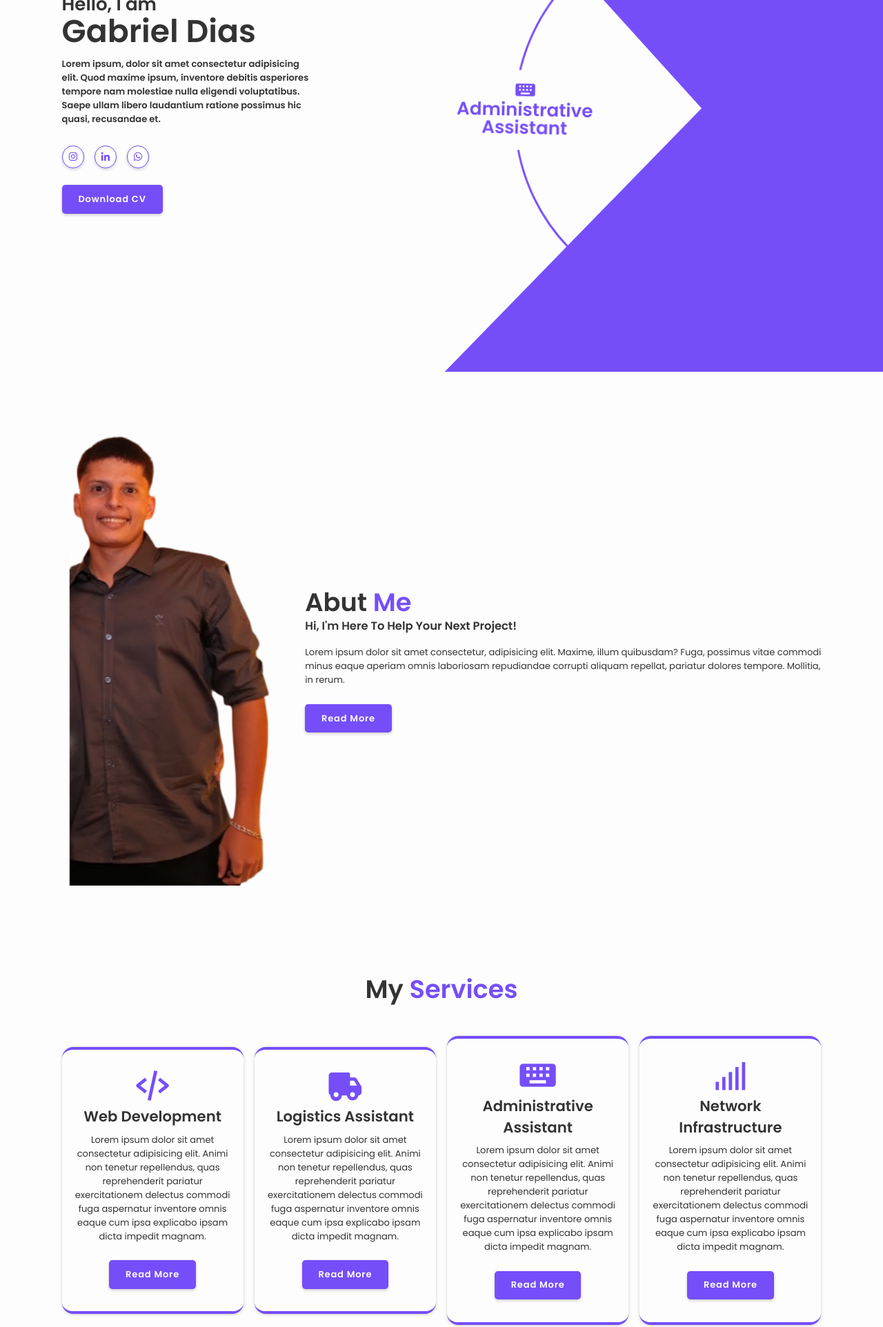
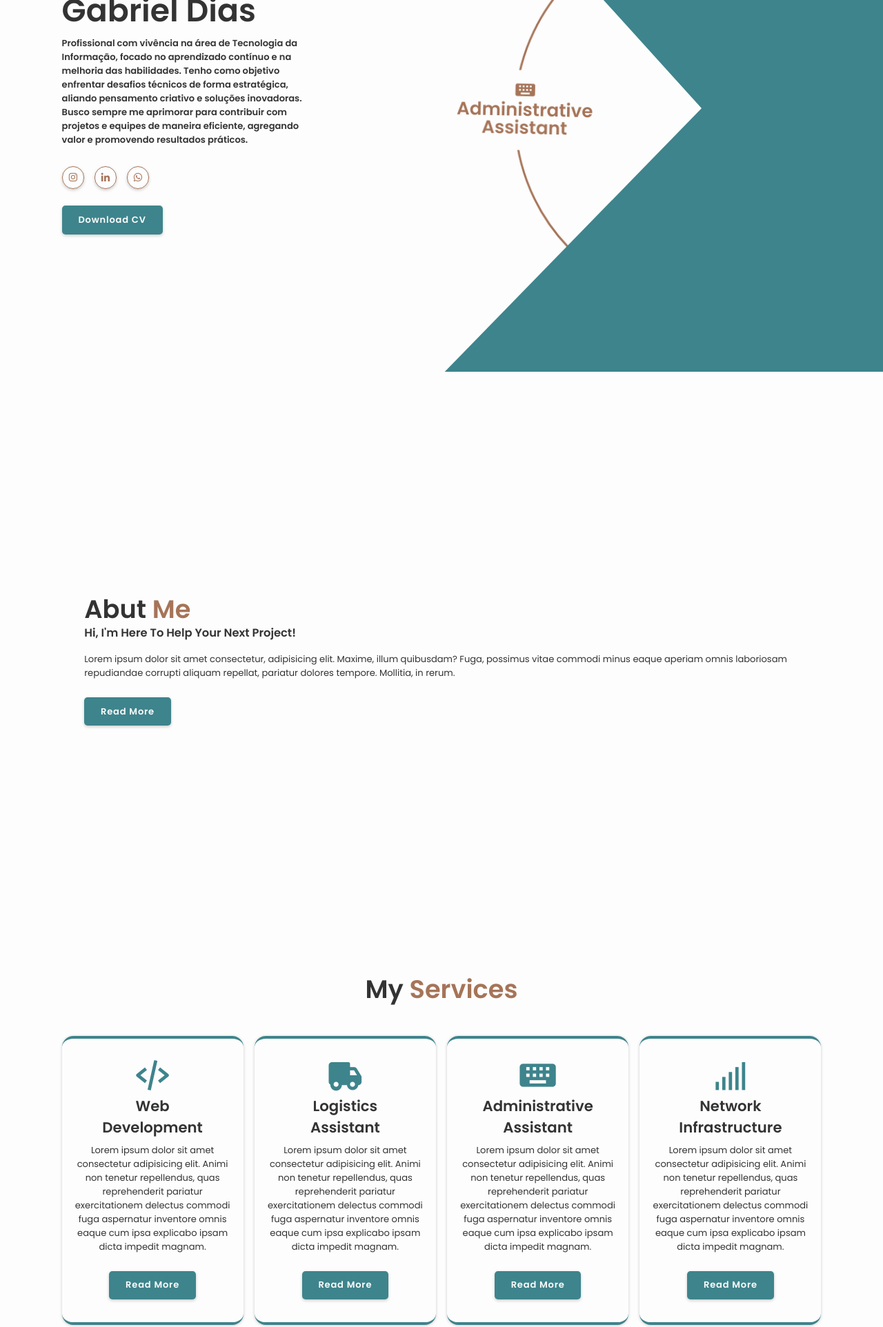
Before and after one commit to ogabrieldias/portfolio-pessoal, a plain HTML site: page index.html in a window 1280 px wide. Shown: the part 276-2200 px from the top of the page at 69% size. Drawn offline with nearby package versions, Linux system fonts and the light colour scheme.

Commit message:
Commit darkmode, new colors

```diff
--- a/index.html
+++ b/index.html
@@ -46,12 +46,19 @@
         <div class="home-content"> <!-- Class home-content -->
             <h3>Hello, I am</h3>
             <h1>Gabriel Dias</h1>
-            <p>Lorem ipsum, dolor sit amet consectetur adipisicing elit. Quod maxime ipsum, inventore debitis asperiores tempore nam molestiae nulla eligendi voluptatibus. Saepe ullam libero laudantium ratione possimus hic quasi, recusandae et.</p>
+            <p>Profissional com vivência na área de Tecnologia da
+                Informação, focado no aprendizado contínuo e na
+                melhoria das habilidades. Tenho como objetivo enfrentar
+                desafios técnicos de forma estratégica, aliando
+                pensamento criativo e soluções inovadoras. Busco
+                sempre me aprimorar para contribuir com projetos e
+                equipes de maneira eficiente, agregando valor e
+                promovendo resultados práticos.</p>
 
             <div class="social-media"> <!-- Class social-media -->
-                <a href="#"><i class='bx bxl-instagram' ></i></a> <!-- Class bxl-instagram -->
-                <a href="#"><i class='bx bxl-linkedin' ></i></a> <!-- Class bxl-linkedin -->
-                <a href="#"><i class='bx bxl-whatsapp' ></i></a> <!-- Class bxl-whatsapp -->
+                <a href="https://www.instagram.com/_dias_gabriel__/"><i class='bx bxl-instagram' ></i></a> <!-- Class bxl-instagram -->
+                <a href="www.linkedin.com/in/gabriel-dias-68b61422b"><i class='bx bxl-linkedin' ></i></a> <!-- Class bxl-linkedin -->
+                <a href="https://web.whatsapp.com/send?phone=5524998558044" target="_blank"><i class='bx bxl-whatsapp' ></i></a> <!-- Class bxl-whatsapp -->
             </div>
             <a href="#" class="btn">Download CV</a>  <!-- Class btn -->
         </div> <!-- Class /home-content -->
@@ -89,7 +96,7 @@
 
     <section class="about" id="about"> <!-- Class about | ID about -->
         <div class="about-img"> <!-- Class about-img -->
-            <img src="img.cópia.png" alt=""> <!-- Falta adicionar essa imagem -->
+            <!-- <img src="img.cópia.png" alt=""> Falta adicionar essa imagem -->
         </div> <!-- /Class about-img -->
 
         <div class="about-content"> <!-- Class about-content -->
@@ -107,25 +114,25 @@
     <div class="services-container">
         <div class="services-box">
             <i class='bx bx-code-alt'></i>
-            <h3>Web Development</h3>
+            <h3>Web <br> Development</h3>
             <p>Lorem ipsum dolor sit amet consectetur adipisicing elit. Animi non tenetur repellendus, quas reprehenderit pariatur exercitationem delectus commodi fuga aspernatur inventore omnis eaque cum ipsa explicabo ipsam dicta impedit magnam.</p>
             <a href="#" class="btn">Read More</a>
         </div>
         <div class="services-box">
             <i class='bx bxs-truck'></i>
-            <h3>Logistics Assistant</h3>
+            <h3>Logistics <br> Assistant</h3>
             <p>Lorem ipsum dolor sit amet consectetur adipisicing elit. Animi non tenetur repellendus, quas reprehenderit pariatur exercitationem delectus commodi fuga aspernatur inventore omnis eaque cum ipsa explicabo ipsam dicta impedit magnam.</p>
             <a href="#" class="btn">Read More</a>
         </div>
         <div class="services-box">
             <i class='bx bxs-keyboard'></i>
-            <h3>Administrative Assistant</h3>
+            <h3>Administrative <br> Assistant</h3>
             <p>Lorem ipsum dolor sit amet consectetur adipisicing elit. Animi non tenetur repellendus, quas reprehenderit pariatur exercitationem delectus commodi fuga aspernatur inventore omnis eaque cum ipsa explicabo ipsam dicta impedit magnam.</p>
             <a href="#" class="btn">Read More</a>
         </div>
         <div class="services-box">
             <i class='bx bx-signal-5' ></i>
-            <h3>Network Infrastructure</h3>
+            <h3>Network <br> Infrastructure</h3>
             <p>Lorem ipsum dolor sit amet consectetur adipisicing elit. Animi non tenetur repellendus, quas reprehenderit pariatur exercitationem delectus commodi fuga aspernatur inventore omnis eaque cum ipsa explicabo ipsam dicta impedit magnam.</p>
             <a href="#" class="btn">Read More</a>
         </div>
--- a/js/script.js
+++ b/js/script.js
@@ -57,4 +57,12 @@ var swiper = new Swiper(".mySwiper", {
       nextEl: ".swiper-button-next",
       prevEl: ".swiper-button-prev",
     },
-  });
+});
+
+// ================ dark light mode ================
+let darkModeIcon = document.querySelector('#darkMode-icon');
+
+darkModeIcon.onclick = () =>  {
+  darkModeIcon.classList.toggle('bx-sun');
+  document.body.classList.toggle('dark-mode');
+};
--- a/style.css
+++ b/style.css
@@ -14,11 +14,19 @@
 :root {
     --bg-color: #fdfdfd;
     --text-color: #333;
-    --main-color: #754ef9;
+    --main-color: #3E848C;
     --white-color: #fdfdfd;
     --shadow-color: rgba(0, 0, 0, .2);
-    --cor-de-teste: #789ef7;
+    --cor-destaque: #A67458;
 }
+
+.dark-mode {
+    --bg-color: #0b061f;
+    --text-color: #fdfdfd;
+    --shadow-color: rgba(0, 0, 0, .7);
+
+}
+
 
 html{
     font-size: 62.5%;
@@ -54,7 +62,7 @@ body {
 
 .logo {
     font-size: 2.5rem;
-    color: var(--main-color);
+    color: var(--cor-destaque);
     font-weight: 600;
     cursor: default;
     margin-right: auto;
@@ -104,7 +112,7 @@ body {
 
 #menu-icon {
     font-size: 3.6rem;
-    color: var(--text-color);
+    color: var(--cor-destaque);
     display: none;
 }
 
@@ -157,17 +165,17 @@ section{
     width: 4rem;
     height: 4rem;
     background: transparent;
-    border: .2rem solid var(--main-color);
+    border: .2rem solid var(--cor-destaque);
     border-radius: 50%;
     box-shadow: 0 .2rem .5rem var(--shadow-color);
     font-size: 2rem;
-    color: var(--main-color);
+    color: var(--cor-destaque);
     margin: 2.5rem 1.5rem 3rem 0;
     transition: .5s ease;
 }
 
 .home-content .social-media a:hover {
-    background-color: var(--main-color);
+    background-color: var(--cor-destaque);
     color: var(--white-color);
 }
 
@@ -241,7 +249,7 @@ input.btn:hover, a.btn:hover{
     display: flex;
     align-items: center;
     flex-direction: column;
-    color: var(--main-color);
+    color: var(--cor-destaque);
     transform: rotate(calc(360deg / 4 * var(--i)));
     transform-origin: 384px;
     background: var(--bg-color);
@@ -287,7 +295,7 @@ section.home div.profession h3 {
 section.home div.profession-box div.circle {
      width: 560px;
      height: 560px;
-     border: 3px solid var(--main-color);
+     border: 3px solid var(--cor-destaque);
      border-radius: 50%;
 }
 
@@ -312,7 +320,7 @@ div.home-img img {
 }
 
 span {
-    color: var(--main-color);
+    color: var(--cor-destaque);
 }
 
 section.about {
@@ -848,7 +856,7 @@ div.about-content p {
         position: absolute;
         right: 12rem;
         font-size: 2.6rem;
-        color: var(--text-color);
+        color: var(--cor-destaque);
         margin-bottom: .1rem;
     }
 
@@ -859,7 +867,7 @@ div.about-content p {
         width: 100%;
         padding: 1rem 3%;
         background: var(--bg-color);
-        border-top: .1rem solid rgba(0, 0, 0, 2);
+        border-top: .1rem solid var(--cor-destaque);
         box-shadow: 0 .5rem 1rem rgba(0, 0, 0, .1);
         display: none;
     }
@@ -872,12 +880,12 @@ div.about-content p {
         display: block;
         font-size: 2rem;
         margin: 3rem 0;
-        color: var(--text-color);
+        color: var(--cor-destaque);
     }
 
     .navbar a:nth-child(1),
     .navbar a:nth-child(2) {
-        color: var(--text-color);
+        color: var(--cor-destaque);
     }
 
     .navbar a:active {
@@ -889,7 +897,7 @@ div.about-content p {
     }
 
     .home {
-        padding: 0 3% 23rem;
+        padding: 0px 3% 23rem;
         justify-content: center;
         text-align: center;
     }
@@ -1032,7 +1040,7 @@ div.about-content p {
     }
 
     #darkMode-icon {
-        right: 6rem;
+        right: 10rem;
     }
 
     .home {
```
